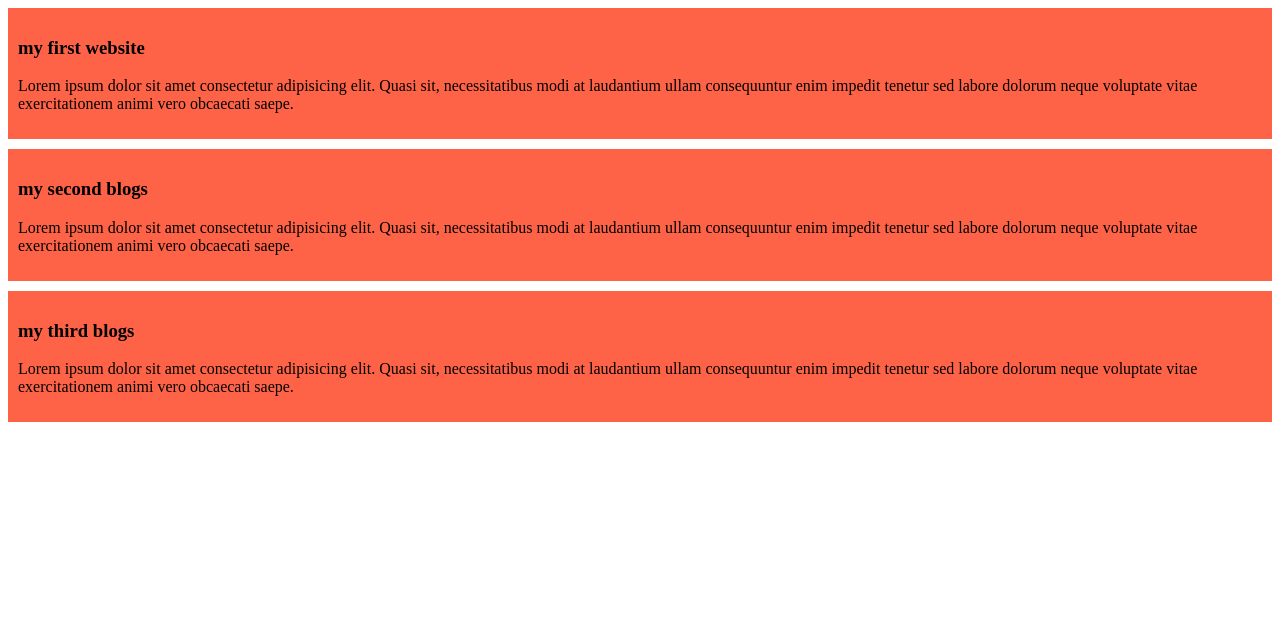
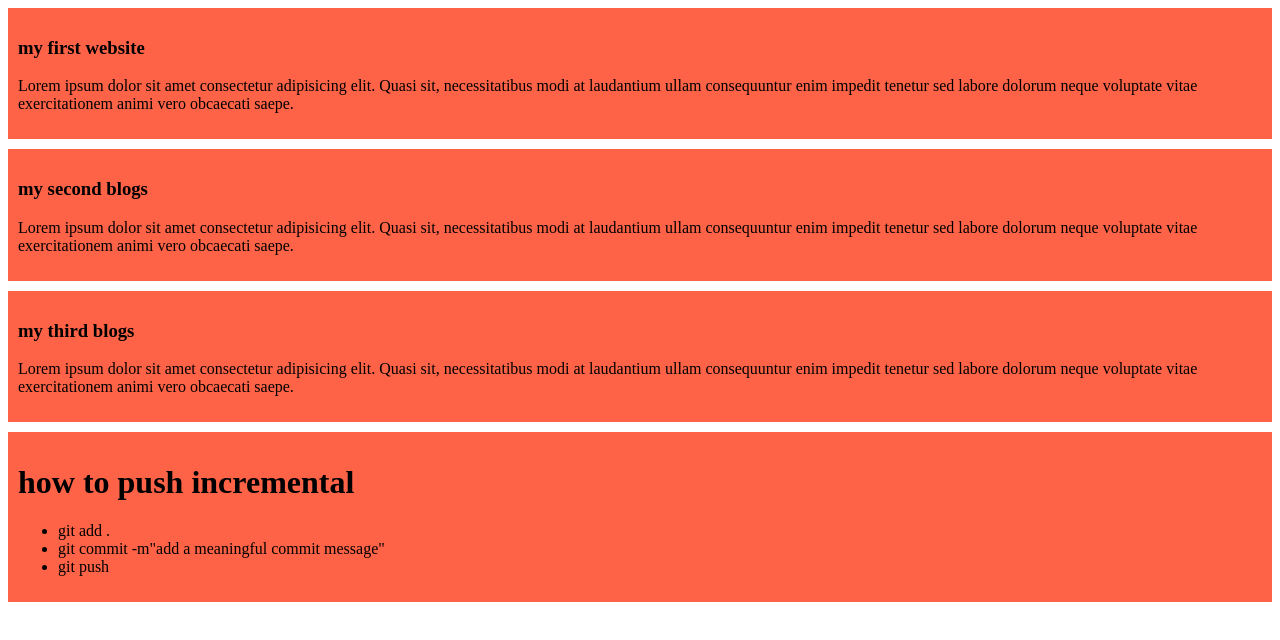
Before and after one commit to SM-Sowrov6/my-simple-website, a plain HTML site: page index.html in a window 1280 px wide. Drawn offline with Linux system fonts and the light colour scheme.

Commit message:
added a list to push code

```diff
--- a/index.html
+++ b/index.html
@@ -22,5 +22,13 @@
             <p>Lorem ipsum dolor sit amet consectetur adipisicing elit. Quasi sit, necessitatibus modi at laudantium ullam consequuntur enim impedit tenetur sed labore dolorum neque voluptate vitae exercitationem animi vero obcaecati saepe.</p>
 
     </div>
+    <div>
+        <h1>how to push incremental</h1>
+        <ul>
+            <li>git add .</li>
+            <li>git commit -m"add a meaningful commit message"</li>
+            <li>git push</li>
+        </ul>
+    </div>
 </body>
 </html>
```
